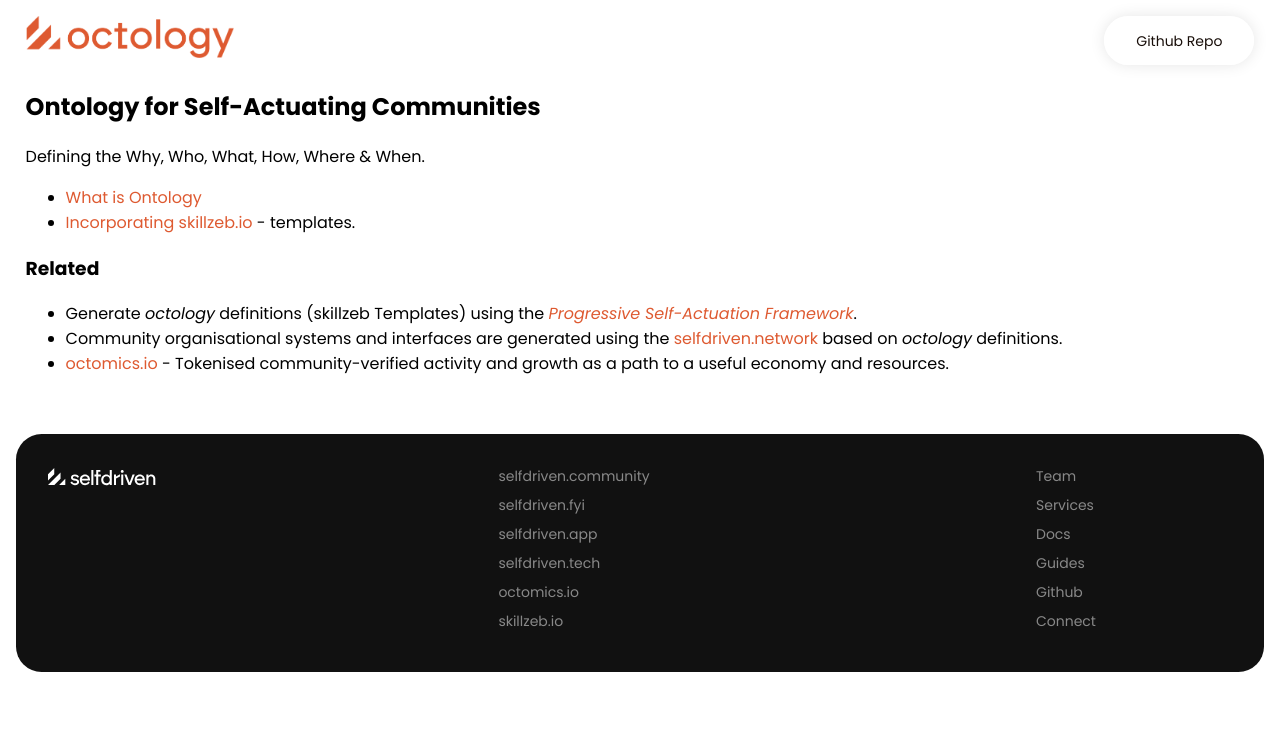
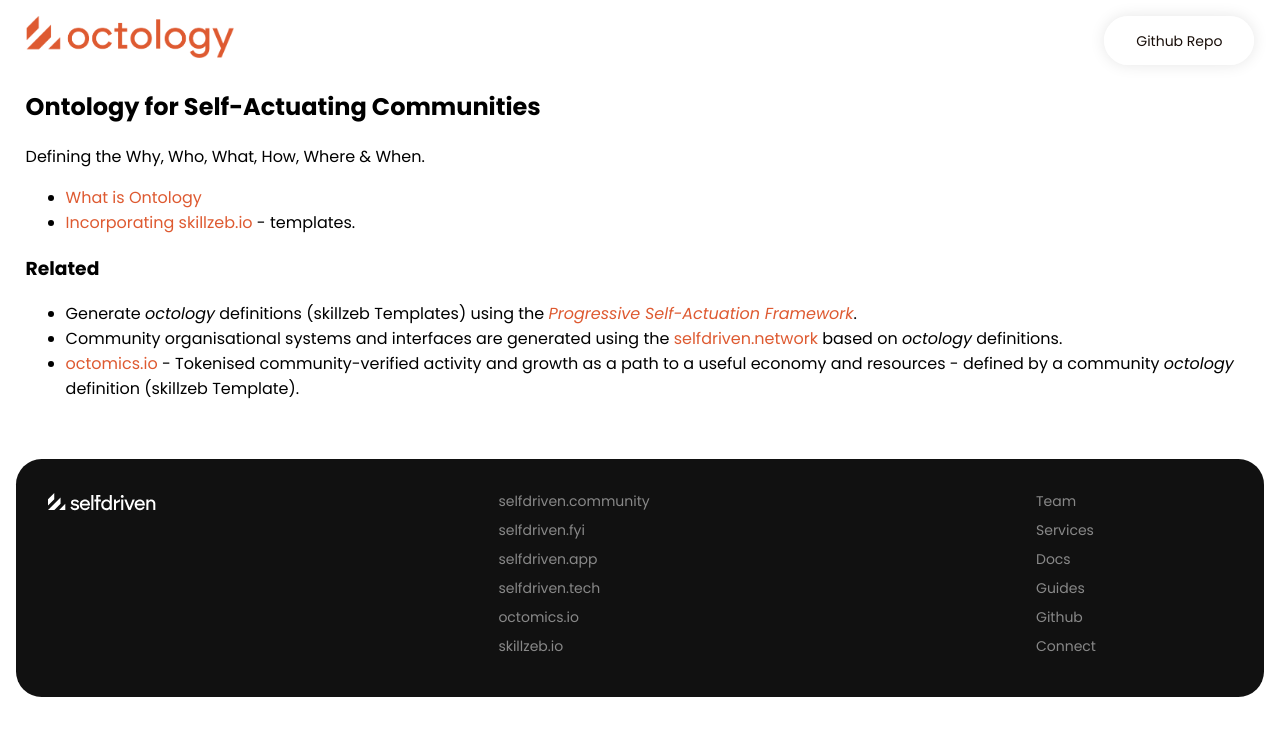
Before and after one commit to selfdriven-octo/octology, a Jekyll site: the page built from docs/index.md, in a window 1280 px wide. Shown: the top 736 px of the page. Built offline with Jekyll 4.4.1, drawn with Linux system fonts in a browser that asks for light colours.

Commit message:
Update index.md

```diff
--- a/docs/index.md
+++ b/docs/index.md
@@ -13,4 +13,4 @@
 ### Related
 - Generate *octology* definitions (skillzeb Templates) using the *[Progressive Self-Actuation Framework](https://onboarding.selfdriven.foundation)*.
 - Community organisational systems and interfaces are generated using the [selfdriven.network](https://selfdriven.network) based on *octology* definitions.
-- [octomics.io](https://octomics.io) - Tokenised community-verified activity and growth as a path to a useful economy and resources.
+- [octomics.io](https://octomics.io) - Tokenised community-verified activity and growth as a path to a useful economy and resources - defined by a community *octology* definition (skillzeb Template).
```
